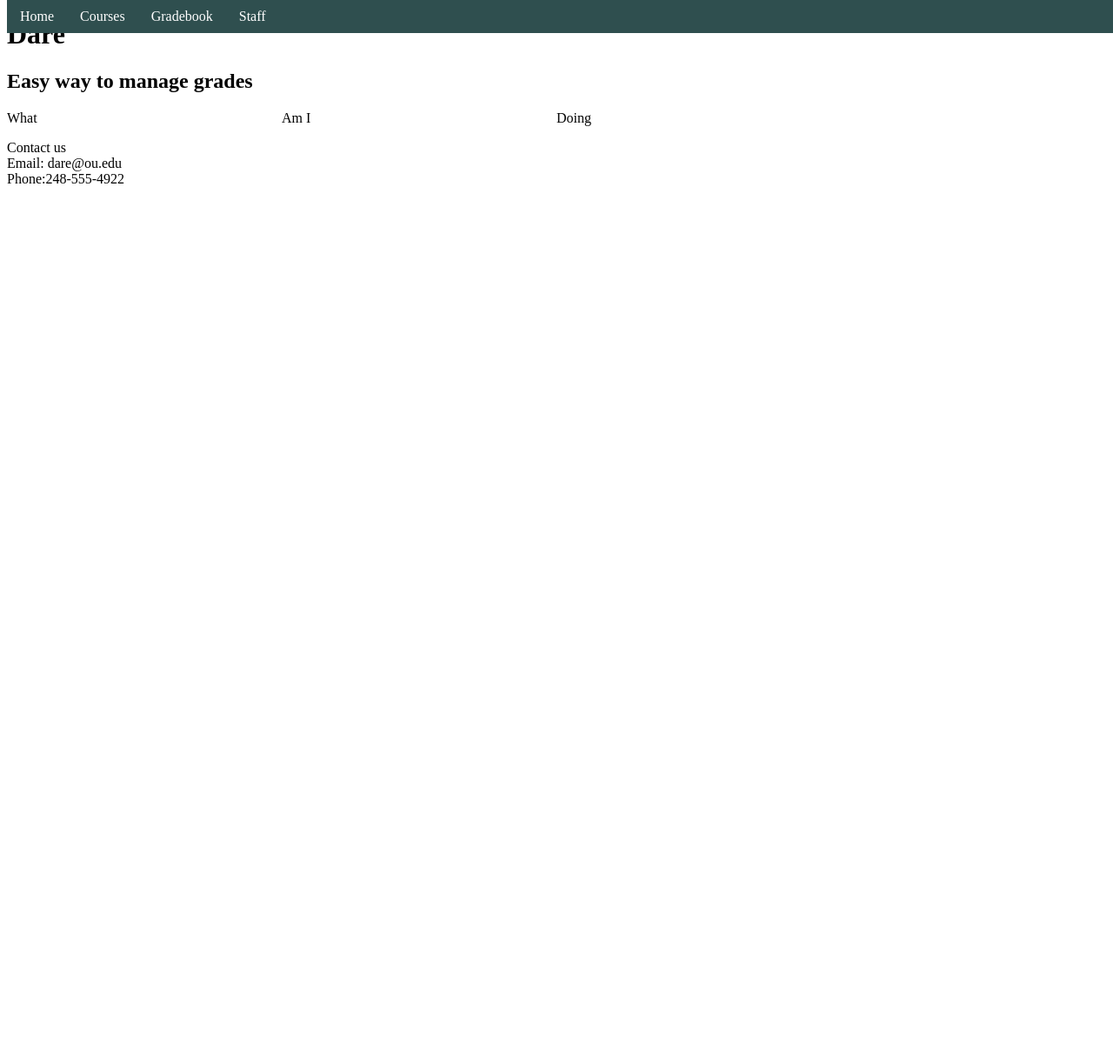
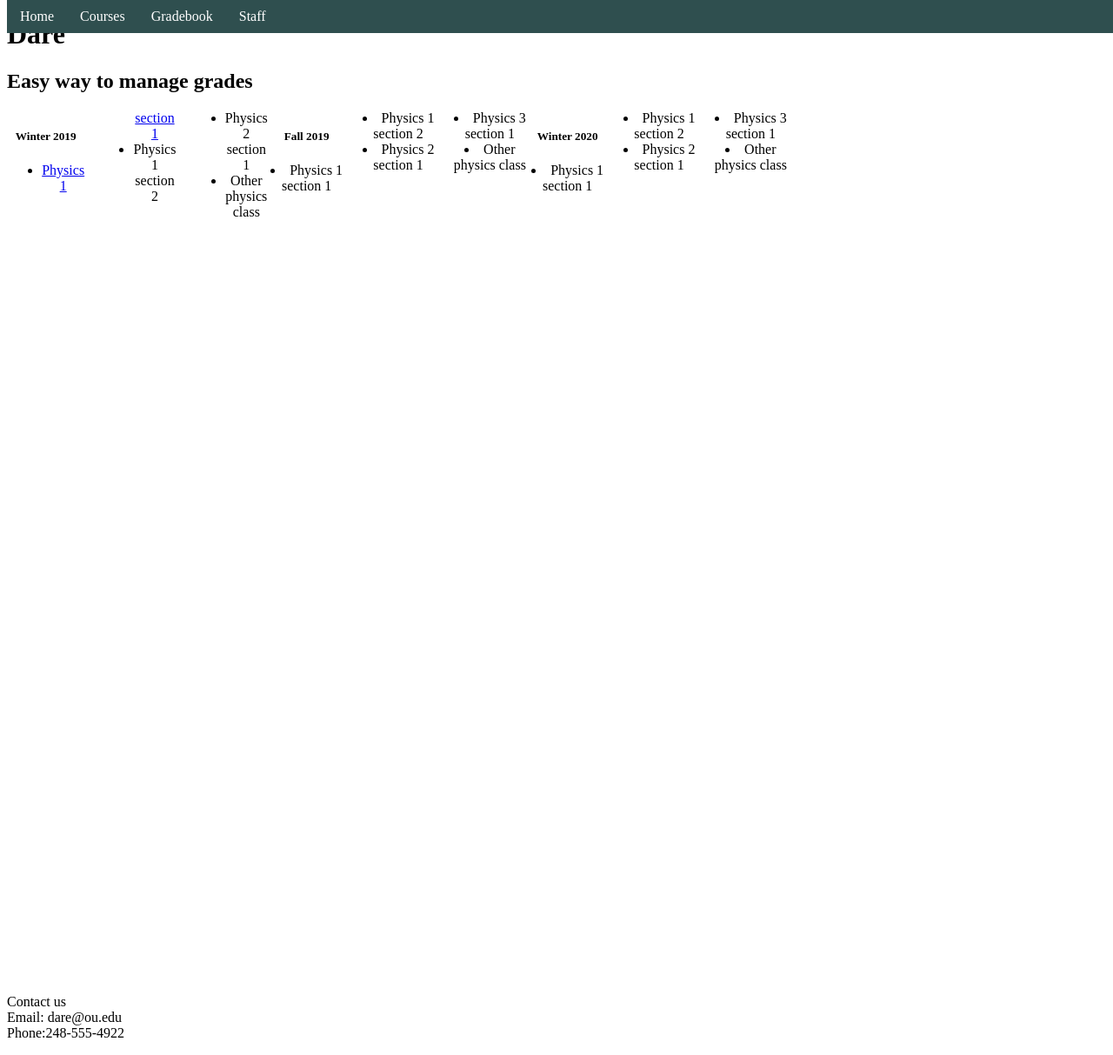
Before and after one commit to DARE-Software1/Dare-Software, a PHP site: page / in a window 1280 px wide. Shown: the whole page at 87% size. Before the commit the page ends 211 px from the top, so only its background shows below. Run offline with PHP 8.4, Linux system fonts and the light colour scheme.

Commit message:
adding classes

```diff
--- a/css/style.css
+++ b/css/style.css
@@ -1,8 +1,11 @@
 
 .column{
     float: left;
-    width: 25%;
+    width: 300px;
+    text-align: center;
     column-count: 3;
+    height: 1000px;
+
 }
 
 .row:after{
@@ -32,8 +35,8 @@
 }
 
 .body{
-    margin-top: 60px
+
 }
 .header{
-    margin-top: 60px;
+
 }
--- a/index.html
+++ b/index.html
@@ -57,16 +57,9 @@
 
 
 
-                <h2>
-
+            <h2>
            Easy way to manage grades
-
-
-
-
                         </h2>
-
-
 
             </div>
         </div>
@@ -74,9 +67,32 @@
 
     <!---Attempt seperate into columns for each semester-->
     <div class="row">
-        <div class="column">What</div>
-        <div class="column">Am I</div>
-        <div class="column">Doing</div>
+        <div class="column">
+            <h5>Winter 2019</h5>
+            <ul>
+                <li><a href="uniqueCourse.html">
+                    Physics 1 section 1</a></li>
+                <li>Physics 1 section 2</li>
+                <li>Physics 2 section 1</li>
+                <li>Other physics class</li>
+            </ul>
+        </div>
+        <div class="column">
+            <h5>Fall 2019</h5>
+                <li>Physics 1 section 1</li>
+                <li>Physics 1 section 2</li>
+                <li>Physics 2 section 1</li>
+                <li>Physics 3 section 1</li>
+                <li>Other physics class</li>
+        </div>
+        <div class="column">
+            <h5>Winter 2020</h5>
+            <li>Physics 1 section 1</li>
+            <li>Physics 1 section 2</li>
+            <li>Physics 2 section 1</li>
+            <li>Physics 3 section 1</li>
+            <li>Other physics class</li>
+        </div>
     </div>
 
   <!--footer-->
```
